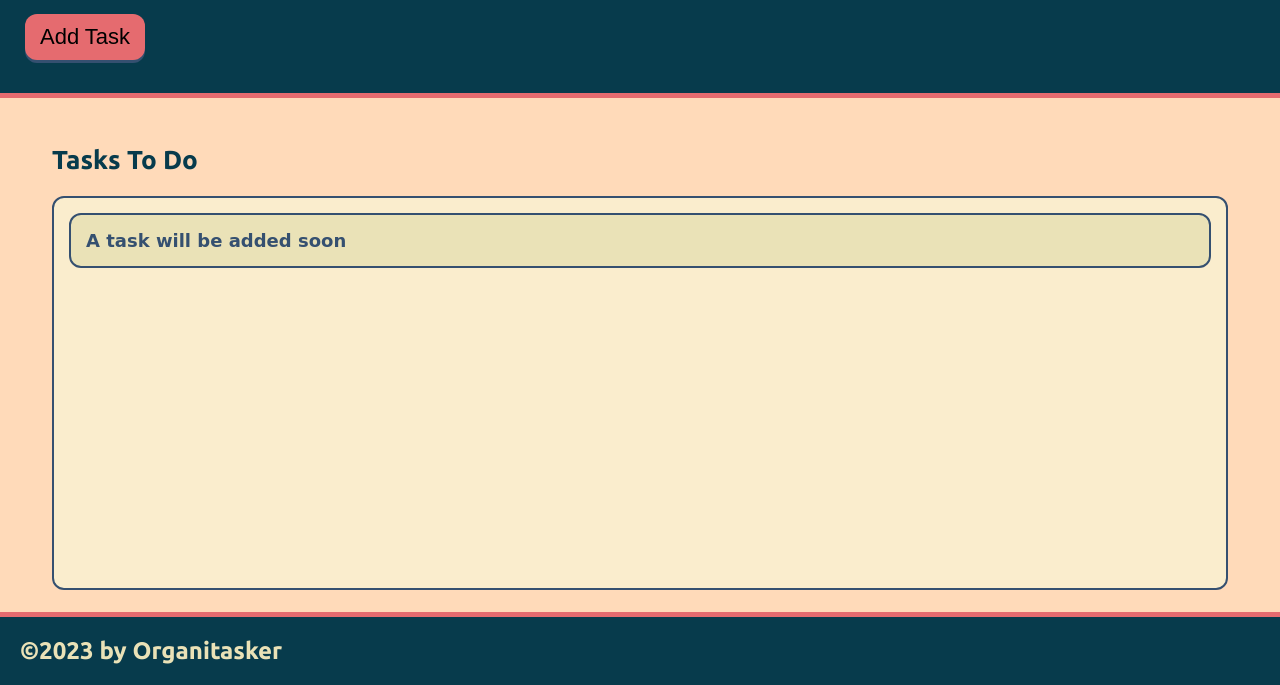
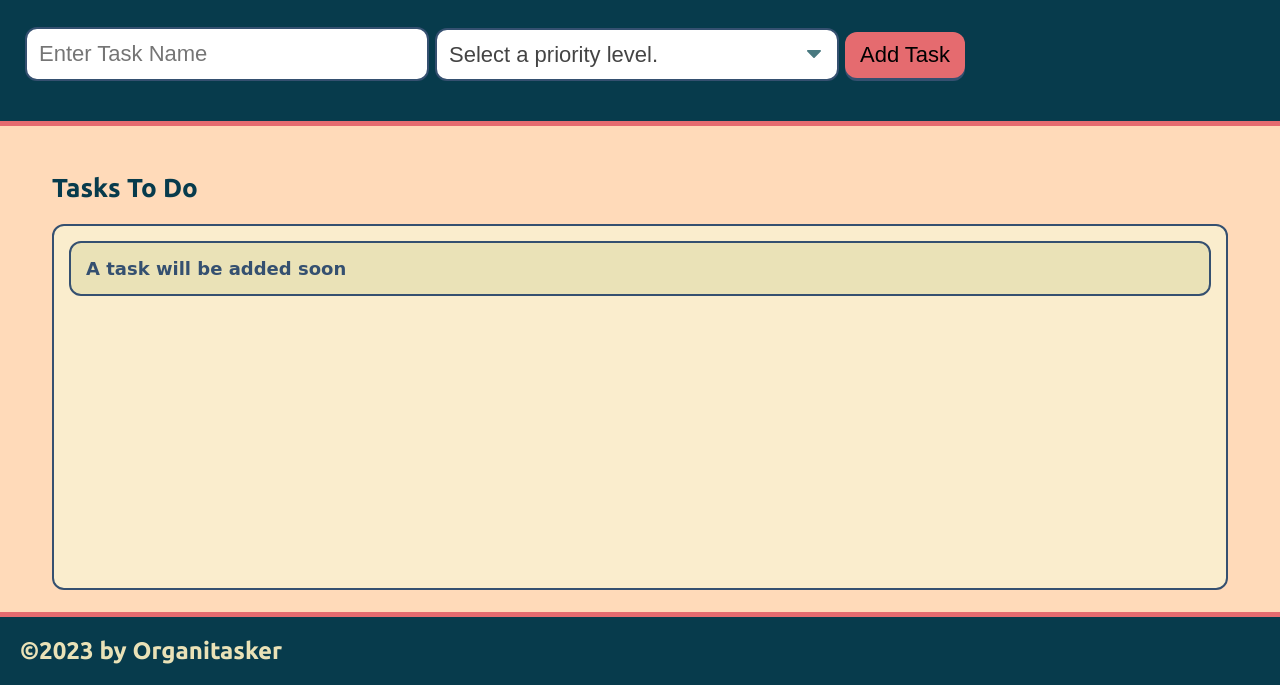
Before and after one commit to isaiasqb/organitasker, a plain HTML site: page index.html in a window 1280 px wide. Shown: the part 115-800 px from the top of the page. Drawn offline with Linux system fonts and the light colour scheme; a web font is replaced by a local one.

Commit message:
added the form element and format

```diff
--- a/index.html
+++ b/index.html
@@ -14,7 +14,24 @@
   <header>
     <h1 class="page-title">OrgaNiTasKer</h1>
     <p>Click the button below to add a NEW task!</p>
-    <button class="btn" id="save-task">Add Task</button>
+    <form action="" id="task-form">
+      <div class="form-group">
+        <input type="text" name="task-name" placeholder="Enter Task Name" />
+      </div>
+      <div class="form-group">
+        <select name="task-type" class="select-dropdown">
+          <option value="" disabled selected>Select a priority level.</option>
+          <option value="Personal Goal">🟦 Personal Goal</option>
+          <option value="Work Related">🟪 Work Related</option>
+          <option value="Low Priority">🟩 Low Priority</option>
+          <option value="Medium Priority">🟨 Medium Priority</option>
+          <option value="High Priority">🟥 High Priority</option>
+        </select>
+      </div>
+      <div class="form-group">
+        <button class="btn" id="save-task" type="submit">Add Task</button>
+      </div>
+    </form>
   </header>
 
   <main class="page-content">
```
